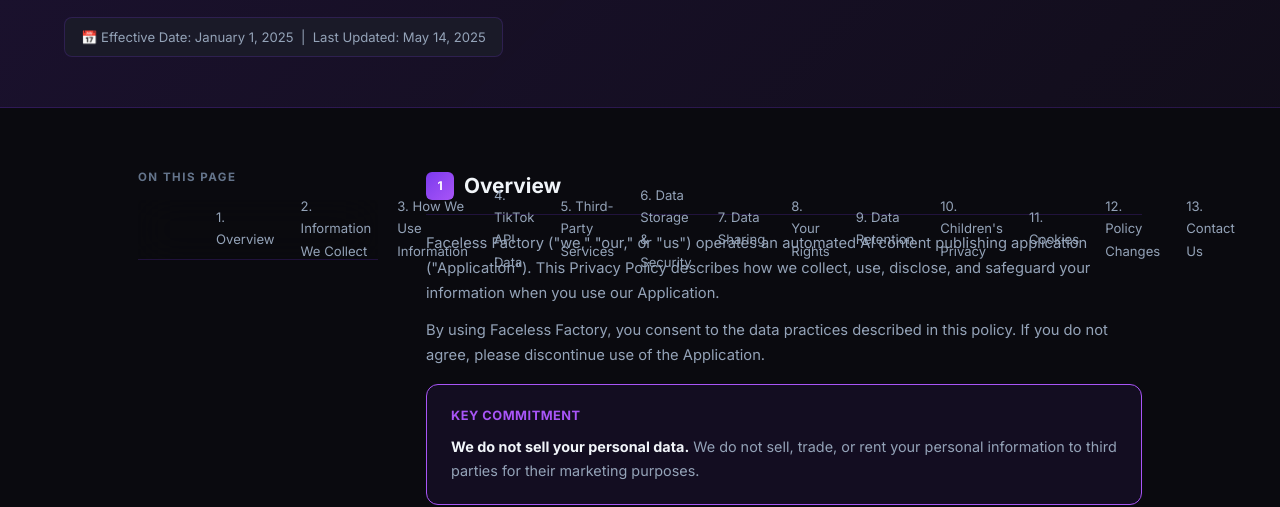
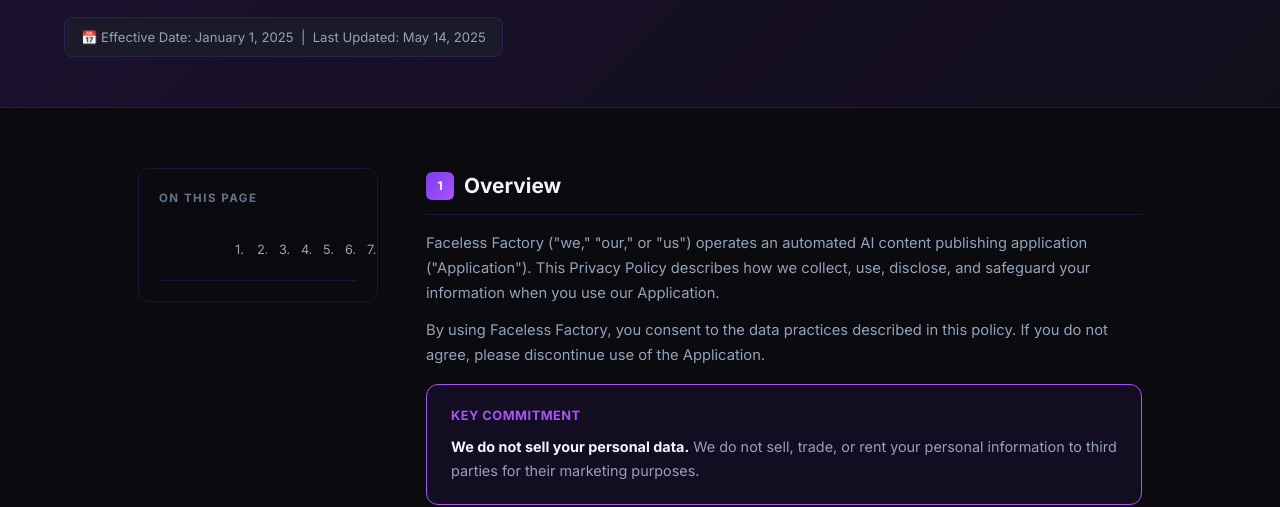
Before and after one commit to xoipham68/tiktok-app-site, a plain HTML site: page privacy.html in a window 1280 px wide. Shown: the part 312-819 px from the top of the page. Drawn offline with Linux system fonts and the light colour scheme.

Commit message:
Update privacy.html

```diff
--- a/privacy.html
+++ b/privacy.html
@@ -53,19 +53,31 @@
     .layout {
       display: grid; grid-template-columns: 240px 1fr; gap: 48px;
       max-width: 1100px; margin: 0 auto; padding: 60px clamp(16px,5vw,48px);
+      align-items: start;
     }
-    @media (max-width: 768px) { .layout { grid-template-columns: 1fr; } .sidebar { display: none; } }
+    @media (max-width: 900px) { .layout { grid-template-columns: 1fr; } .sidebar { display: none; } }
 
-    .sidebar { position: sticky; top: 80px; align-self: start; }
+    .sidebar {
+      position: sticky; top: 80px; align-self: start;
+      max-height: calc(100vh - 100px); overflow-y: auto;
+      z-index: 10;
+      background: var(--bg); border-radius: var(--radius);
+      padding: 20px; border: 1px solid var(--border);
+    }
+    .sidebar::-webkit-scrollbar { width: 4px; }
+    .sidebar::-webkit-scrollbar-track { background: transparent; }
+    .sidebar::-webkit-scrollbar-thumb { background: var(--border); border-radius: 4px; }
     .sidebar-title { font-size: 0.72rem; font-weight: 700; color: var(--muted2); letter-spacing: 1.5px; text-transform: uppercase; margin-bottom: 12px; }
     .sidebar nav a {
-      display: block; padding: 8px 12px; border-radius: 8px;
-      text-decoration: none; color: var(--muted); font-size: 0.82rem;
-      transition: all .2s; border-left: 2px solid transparent; margin-bottom: 2px;
+      display: block; padding: 7px 10px; border-radius: 8px;
+      text-decoration: none; color: var(--muted); font-size: 0.8rem;
+      transition: all .2s; border-left: 2px solid transparent; margin-bottom: 1px;
+      white-space: nowrap; overflow: hidden; text-overflow: ellipsis;
     }
     .sidebar nav a:hover { color: var(--text); background: var(--bg3); border-left-color: var(--accent2); }
 
-    .content section { margin-bottom: 52px; scroll-margin-top: 80px; }
+    .content section { margin-bottom: 52px; scroll-margin-top: 100px; }
+    .content { min-width: 0; }
     .content h2 {
       font-size: 1.3rem; font-weight: 700; color: var(--text); margin-bottom: 16px;
       padding-bottom: 10px; border-bottom: 1px solid var(--border);
```
